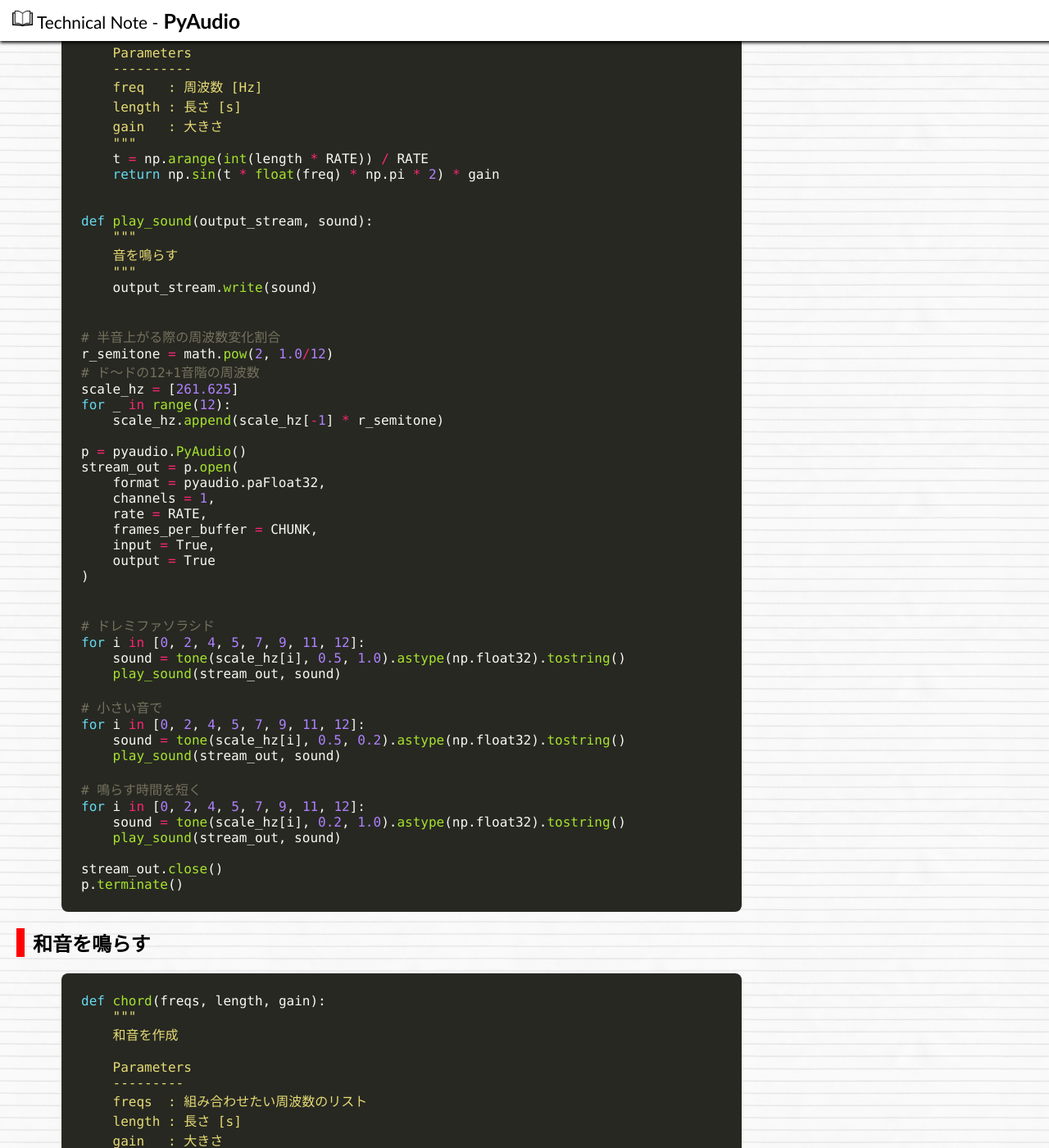
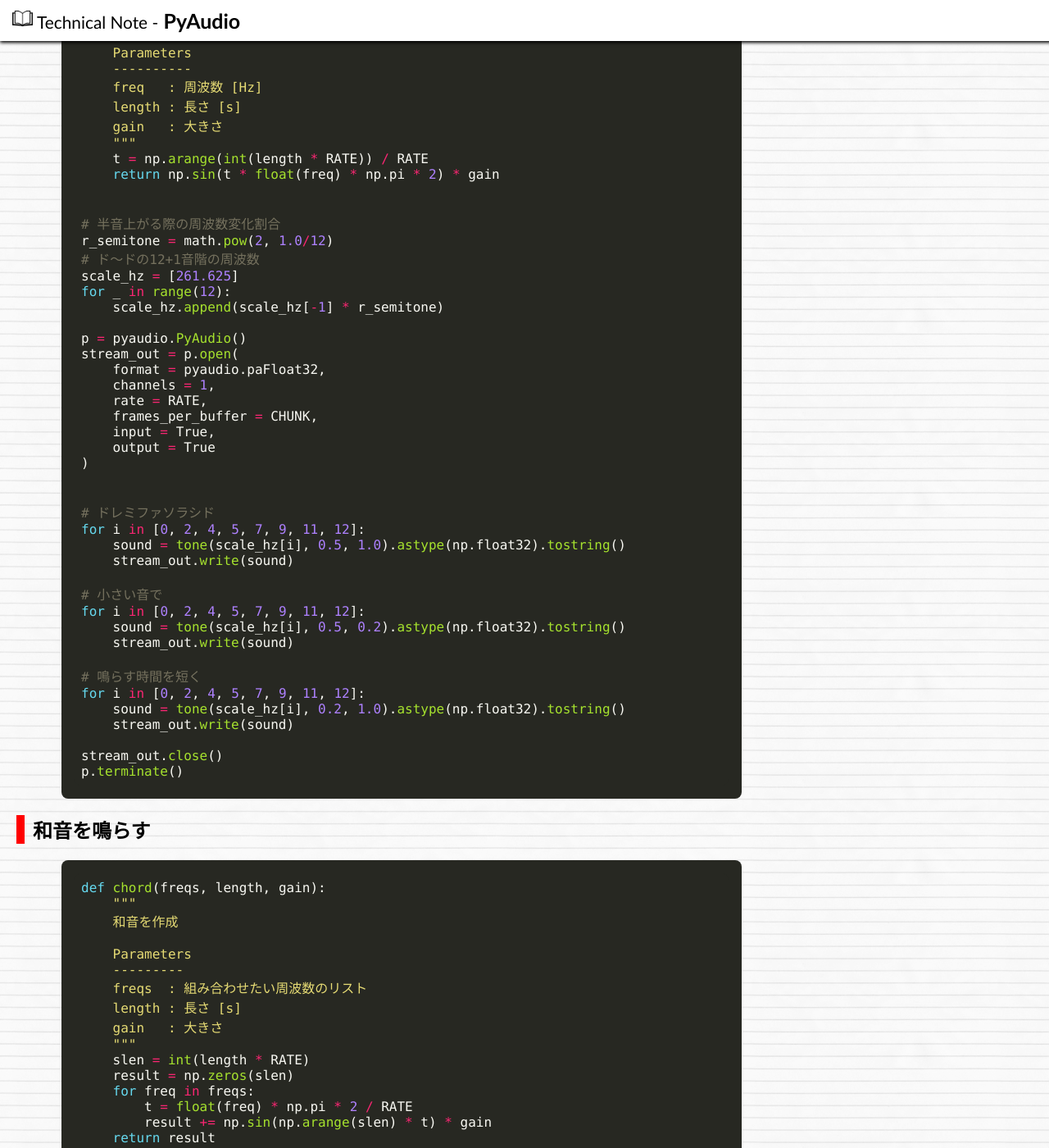
Before and after one commit to hkawabata/technical-note, a Jekyll site: the page built from docs/note/Language/Python/Library/pyaudio.md, in a window 1280 px wide and 1400 px high, scrolled down 886 px. Shown: the whole window at 82% size. Built offline with Jekyll 4.4.1, drawn with Linux system fonts in a browser that asks for light colours; nearby versions of some CDN libraries; our own code applies the rules of GitHub Pages for plain Markdown files; some of the changed text lies outside the part shown.

Commit message:
Update pyaudio.md

````diff
--- a/docs/note/Language/Python/Library/pyaudio.md
+++ b/docs/note/Language/Python/Library/pyaudio.md
@@ -40,13 +40,6 @@ def tone(freq, length, gain):
     return np.sin(t * float(freq) * np.pi * 2) * gain
 
 
-def play_sound(output_stream, sound):
-    """
-    音を鳴らす
-    """
-    output_stream.write(sound)
-
-
 # 半音上がる際の周波数変化割合
 r_semitone = math.pow(2, 1.0/12)
 # ド〜ドの12+1音階の周波数
@@ -68,17 +61,17 @@ stream_out = p.open(
 # ドレミファソラシド
 for i in [0, 2, 4, 5, 7, 9, 11, 12]:
     sound = tone(scale_hz[i], 0.5, 1.0).astype(np.float32).tostring()
-    play_sound(stream_out, sound)
+    stream_out.write(sound)
 
 # 小さい音で
 for i in [0, 2, 4, 5, 7, 9, 11, 12]:
     sound = tone(scale_hz[i], 0.5, 0.2).astype(np.float32).tostring()
-    play_sound(stream_out, sound)
+    stream_out.write(sound)
 
 # 鳴らす時間を短く
 for i in [0, 2, 4, 5, 7, 9, 11, 12]:
     sound = tone(scale_hz[i], 0.2, 1.0).astype(np.float32).tostring()
-    play_sound(stream_out, sound)
+    stream_out.write(sound)
 
 stream_out.close()
 p.terminate()
@@ -105,7 +98,7 @@ def chord(freqs, length, gain):
     return result
 
 sound = chord([scale_hz[0], scale_hz[4], scale_hz[7]], 2, 1.0).astype(np.float32).tostring()
-play_sound(stream_out, sound)
+stream_out.write(sound)
 ```
 
 和音を可視化してみる：
````
